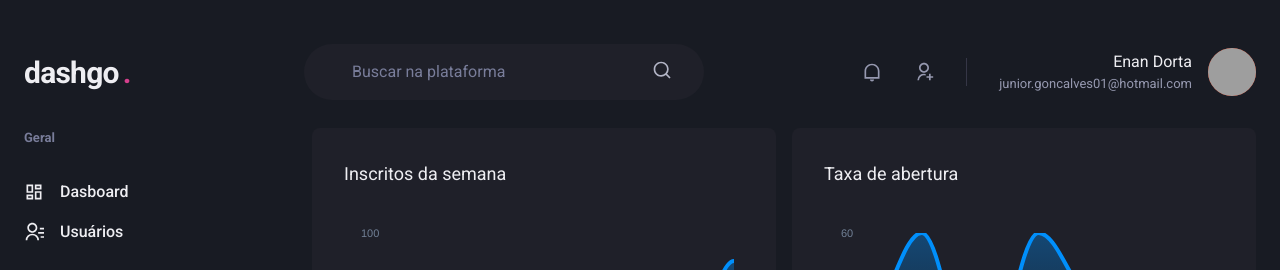
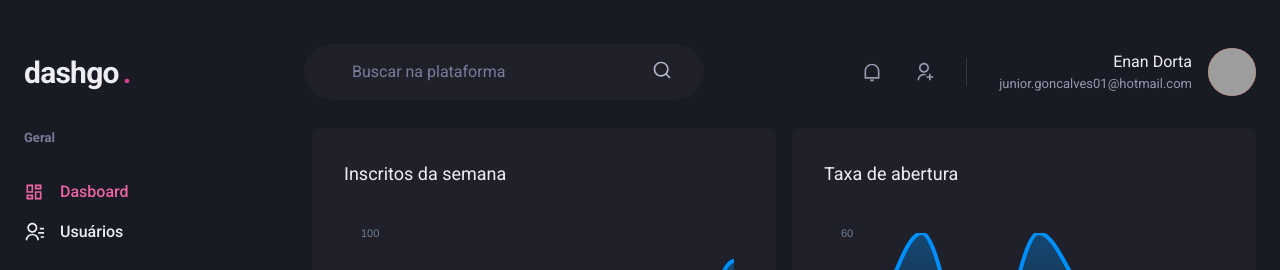
Before and after one commit to EnanDorta/dashgo, a Next.js app: page /dashboard in a window 1280 px wide. Shown: the top 270 px of the page. Built offline with nearby package versions, Linux system fonts and the light colour scheme; grey boxes are pictures that could not be loaded.

Commit message:
sinalizando link ativo

```diff
--- /dev/null
+++ b/src/components/ActiveLink.tsx
@@ -0,0 +1,36 @@
+import Link, {LinkProps} from "next/link"
+import { useRouter } from "next/router"
+import { cloneElement, ReactElement } from "react"
+
+interface ActiveLinkProps extends LinkProps {
+  children: ReactElement
+  shouldMatchExactPath?: boolean
+}
+
+const ActiveLink = ({
+  children,
+  shouldMatchExactPath = false,
+  ...rest
+}: ActiveLinkProps) => {
+  const { asPath } = useRouter()
+  let isActive = false
+
+  if (shouldMatchExactPath && (asPath === rest.href || asPath === rest.as)) {
+    isActive = true
+  }
+
+  if (!shouldMatchExactPath &&
+    (asPath.startsWith(String(rest.href)) || asPath.startsWith(String(rest.as)))) {
+      isActive = true
+  }
+
+  return (
+    <Link {...rest}>
+      {cloneElement(children, {
+        color: isActive ? 'pink.400' : 'gray.50'
+      })}
+    </Link>
+  )
+}
+
+export default ActiveLink
--- a/src/components/Sidebar/NavLink.tsx
+++ b/src/components/Sidebar/NavLink.tsx
@@ -1,6 +1,7 @@
 import { Icon, Link as ChakraLink, Text, LinkProps as ChakraLinkProps } from "@chakra-ui/react"
 import { ElementType } from "react"
 import Link from "next/link"
+import ActiveLink from "../ActiveLink"
 
 interface NavLinkProps extends ChakraLinkProps {
   children: string
@@ -11,12 +12,12 @@
 const NavLink = ({ children, icon, href, ...rest }: NavLinkProps) => {
   return (
 
-    <Link href={href} passHref>
+    <ActiveLink href={href} passHref>
       <ChakraLink display="flex" alignItems="center" {...rest}>
         <Icon as={icon} fontSize="20" />
         <Text ml="4" fontWeight="medium">{children}</Text>
       </ChakraLink>
-    </Link>
+    </ActiveLink>
   )
 }
 
```
